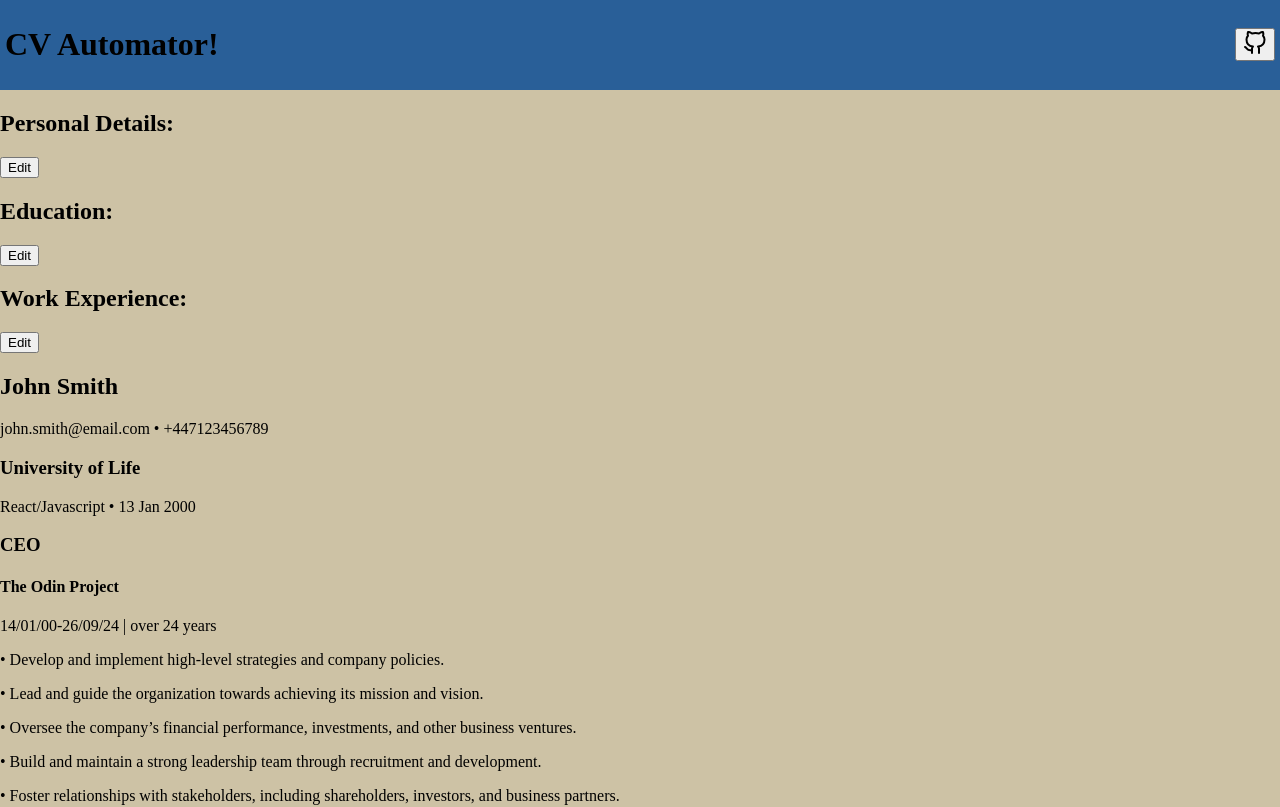
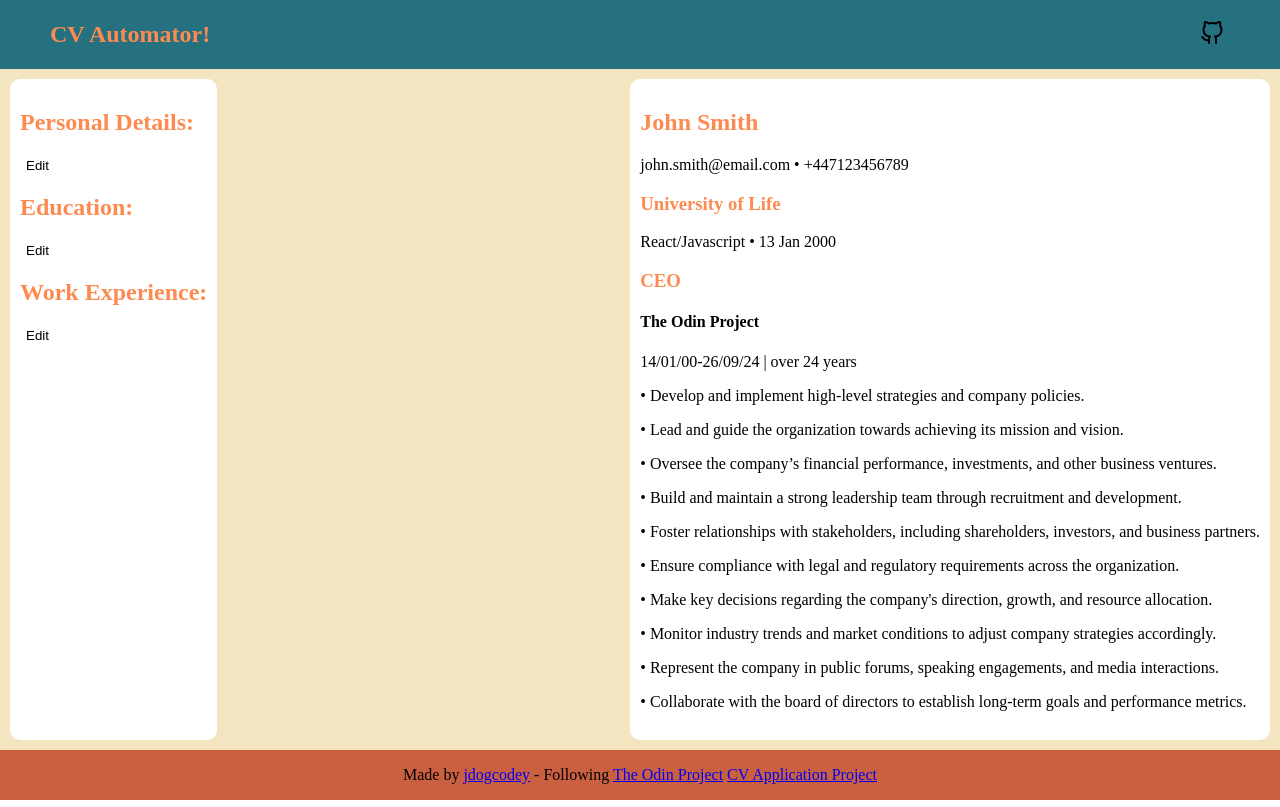
Before and after one commit to jdogcodey/cv-application-project, a React (Vite) app: page / in a window 1280 px wide. Shown: the top 807 px of the page. Built offline with nearby package versions, Linux system fonts and the light colour scheme.

Commit message:
Fixed alignment issues on page when fully zoomed out

```diff
--- a/src/components/MainContent.jsx
+++ b/src/components/MainContent.jsx
@@ -16,7 +16,7 @@ export default function MainContent() {
 
 
     return <main>
-    <section>
+    <section id='left'>
         <section>
             <h2>Personal Details:</h2>
             {currentSection === 1 && <>
@@ -42,7 +42,7 @@ export default function MainContent() {
             {currentSection !== 3 && <button onClick={() => {setSection(3)}}>Edit</button>}
         </section>
     </section>
-    <section>
+    <section id='right'>
         <CVview personalInfo={currentPersonalInfo} eduExperience={currentEduExperience} workExperience={currentWorkExperience}/>
     </section>
     </main>
--- a/src/index.css
+++ b/src/index.css
@@ -4,33 +4,63 @@ html, body {
     padding: 0;
     height: 100%;
     font-size: 16px;
+    max-width: 100%;
+    text-align: center;
 }
 
 #wrapper {
     display: flex;
     flex-direction: column;
     min-height: 100vh;
+    text-align: left;
+    max-width: 2000px;
+    margin: 0 auto;
 }
 
 header {
-    background-color: #295F98;
+    background-color: #257180;
     display: flex;
     justify-content: space-between;
     padding: 5px;
+    padding-left: 50px;
+    padding-right: 50px;
     align-items: center;
 }
 
 main {
     flex-grow: 1;
-    background-color: #CDC2A5;
+    background-color: #F2E5BF;
+    display: flex;
+    justify-content: space-between;
+    padding: 10px;
 }
 
 footer {
-    background-color: #EAE4DD;
+    background-color: #CB6040;
+    text-align: center;
+}
+
+button {
+    background-color: transparent;
+    border: none;
+}
+
+button:hover {
+    font-weight: bold;
 }
 
 h1 {
-    font-size: 2rem;
+    font-size: 1.5rem;
+}
+
+h1, h2, h3 {
+    color: #FD8B51;
+}
+
+#left, #right {
+    background-color: #ffffff;
+    border-radius: 10px;
+    padding: 10px;
 }
 
 /* Design for phones */
```
